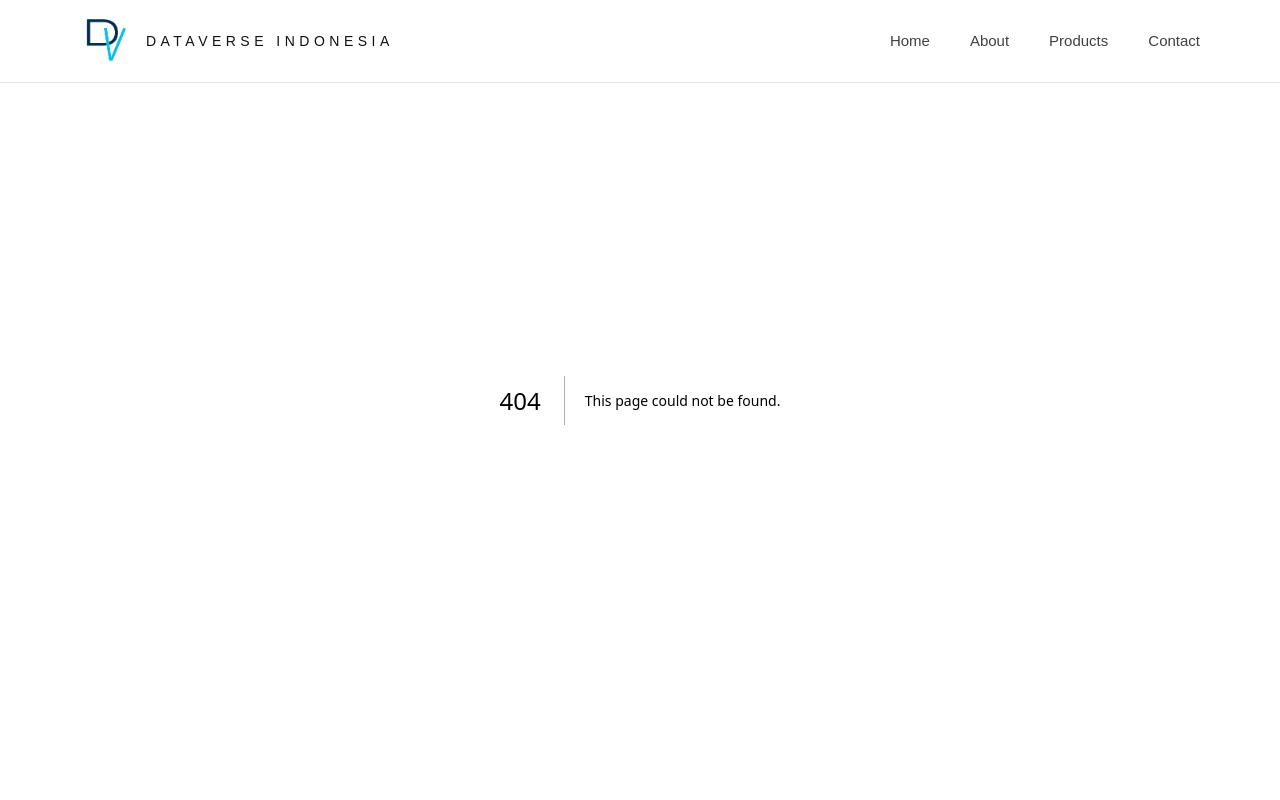
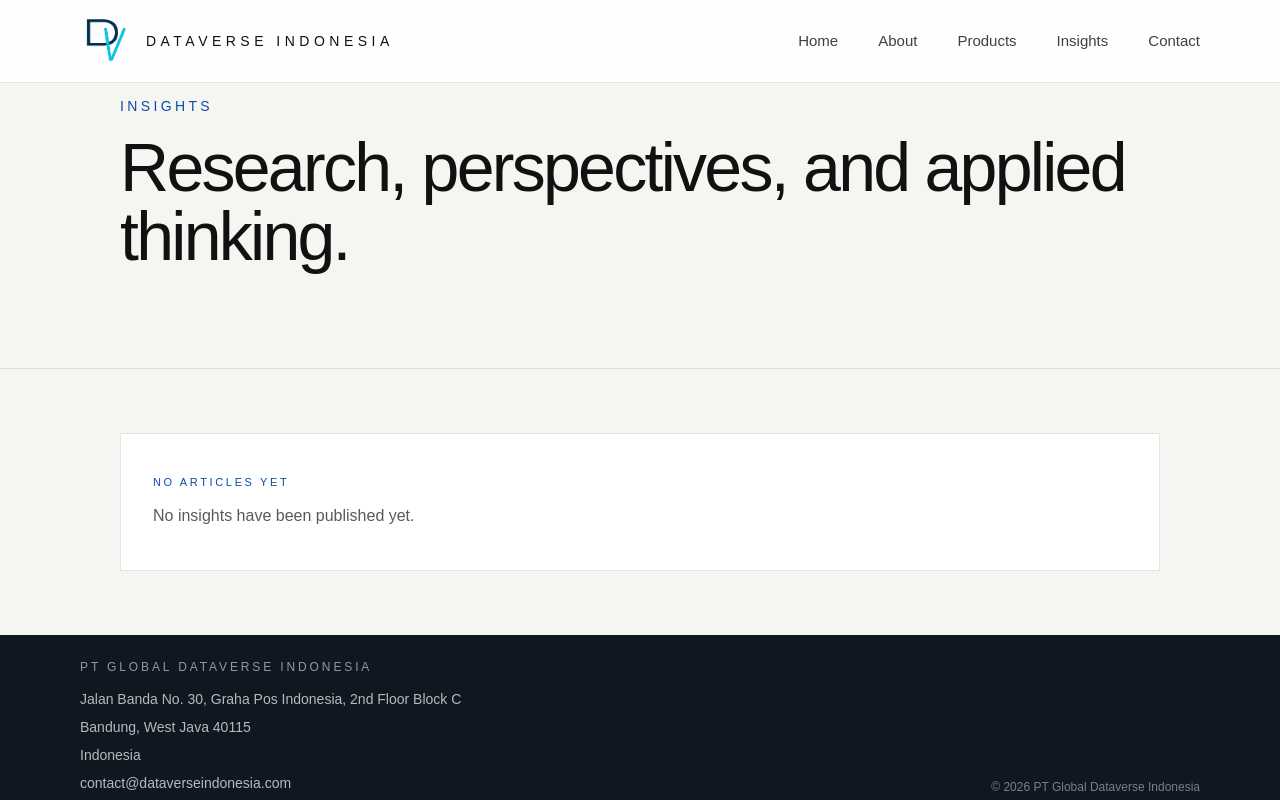
Before and after one commit to argytbh/gdi-site, a Next.js app: page /insights in a window 1280 px wide. Before the commit this address had no page. Shown: the top 800 px of the page. Built offline with nearby package versions, Linux system fonts and the light colour scheme.

Commit message:
Add dynamic insights system with markdown support

```diff
--- /dev/null
+++ b/content/articles/_template.md
@@ -0,0 +1,11 @@
+---
+title: ""
+date: ""
+author: ""
+role: ""
+excerpt: ""
+tags: [""]
+coverImage: ""
+---
+
+Write here...
--- a/package.json
+++ b/package.json
@@ -10,7 +10,9 @@
   },
   "dependencies": {
     "@vercel/analytics": "^2.0.1",
+    "gray-matter": "^4.0.3",
     "lucide-react": "^1.7.0",
+    "marked": "^17.0.5",
     "motion": "^12.38.0",
     "next": "16.2.1",
     "react": "19.2.4",
@@ -23,6 +25,7 @@
     "@types/react-dom": "^19",
     "eslint": "^9",
     "eslint-config-next": "16.2.1",
+    "eslint-config-prettier": "^10.1.8",
     "tailwindcss": "^4",
     "typescript": "^5"
   }
--- /dev/null
+++ b/src/app/insights/[slug]/page.tsx
@@ -0,0 +1,39 @@
+import { notFound } from "next/navigation";
+import { marked } from "marked";
+import { getArticleBySlug } from "@/lib/articles";
+
+export default async function ArticlePage({
+  params,
+}: {
+  params: Promise<{ slug: string }>;
+}) {
+  const { slug } = await params;
+  const article = getArticleBySlug(slug);
+
+  if (!article) {
+    notFound();
+  }
+
+  const html = marked(article.content);
+
+  return (
+    <main className="bg-[#f5f5f2] text-[#111111]">
+      <article className="mx-auto max-w-[900px] px-8 py-20 sm:px-12 lg:px-20 lg:py-24">
+        <p className="text-[11px] uppercase tracking-[0.24em] text-[#0a4ea3]">
+          {article.date}
+        </p>
+        <h1 className="mt-4 text-4xl font-light leading-[1.02] tracking-[-0.04em] sm:text-5xl lg:text-[64px]">
+          {article.title}
+        </h1>
+        <p className="mt-6 text-lg leading-8 text-black/70">
+          {article.excerpt}
+        </p>
+
+        <div
+          className="prose prose-neutral mt-12 max-w-none border-t border-black/10 pt-8"
+          dangerouslySetInnerHTML={{ __html: html }}
+        />
+      </article>
+    </main>
+  );
+}
--- /dev/null
+++ b/src/app/insights/page.tsx
@@ -0,0 +1,60 @@
+import Link from "next/link";
+import { getAllArticles } from "@/lib/articles";
+
+export default function InsightsPage() {
+  const articles = getAllArticles();
+
+  return (
+    <main className="bg-[#f5f5f2] text-[#111111]">
+      <section className="border-b border-black/10">
+        <div className="mx-auto max-w-[1200px] px-8 py-20 sm:px-12 lg:px-20 lg:py-24">
+          <p className="text-[14px] uppercase tracking-[0.24em] text-[#0a4ea3]">
+            Insights
+          </p>
+          <h1 className="mt-4 text-4xl font-light leading-[1.02] tracking-[-0.04em] sm:text-5xl lg:text-[68px]">
+            Research, perspectives, and applied thinking.
+          </h1>
+        </div>
+      </section>
+
+      <section>
+        <div className="mx-auto max-w-[1200px] px-8 py-14 sm:px-12 lg:px-20 lg:py-16">
+          {articles.length === 0 ? (
+            <div className="border border-black/10 bg-white px-8 py-10">
+              <p className="text-[11px] uppercase tracking-[0.24em] text-[#0a4ea3]">
+                No articles yet
+              </p>
+              <p className="mt-3 text-sm leading-7 text-black/65 sm:text-base">
+                No insights have been published yet.
+              </p>
+            </div>
+          ) : (
+            <div className="grid gap-6 md:grid-cols-2">
+              {articles.map((article) => (
+                <Link
+                  key={article.slug}
+                  href={`/insights/${article.slug}`}
+                  className="group border border-black/10 bg-white px-8 py-8 transition duration-300 hover:-translate-y-1 hover:shadow-[0_14px_40px_rgba(0,0,0,0.06)]"
+                >
+                  <p className="text-[11px] uppercase tracking-[0.24em] text-[#0a4ea3]">
+                    {article.date}
+                  </p>
+                  <h2 className="mt-3 text-2xl font-light tracking-[-0.02em]">
+                    {article.title}
+                  </h2>
+                  <p className="mt-4 text-sm leading-7 text-black/65 sm:text-base">
+                    {article.excerpt}
+                  </p>
+                  <span className="mt-8 inline-flex items-center gap-2 text-sm uppercase tracking-[0.18em] text-[#0a4ea3] transition-transform duration-300 group-hover:translate-x-1">
+                    Read more
+                    <span aria-hidden="true">→</span>
+                  </span>
+                </Link>
+              ))}
+            </div>
+          )}
+        </div>
+      </section>
+    </main>
+  );
+}
--- a/src/app/layout.tsx
+++ b/src/app/layout.tsx
@@ -6,13 +6,15 @@ import { Analytics } from "@vercel/analytics/next"
 
 export const metadata: Metadata = {
   title: {
-    default: "IT Consulting & ERP Solutions Indonesia | PT Global Dataverse Indonesia",
+    default: "IT Consulting & AI Solutions Indonesia | PT Global Dataverse Indonesia",
     template: "%s | GDI",
   },
   description:
-    "PT Global Dataverse Indonesia provides ERP implementation, IT consulting, AI solutions, and system development services for businesses in Indonesia.",
+    "PT Global Dataverse Indonesia provides Digitalizations, IT consulting, AI solutions, and system development services for businesses in Indonesia.",
   keywords: [
     "ERP Indonesia",
+    "Digitalization Indonesia",
+    "Digital Transformation Indonesia",
     "IT Consulting Indonesia",
     "ERP Consultant Indonesia",
     "AI Solutions Indonesia",
--- a/src/app/page.tsx
+++ b/src/app/page.tsx
@@ -1,8 +1,7 @@
-"use client";
-
 import Link from "next/link";
 import Image from "next/image";
 import { Cpu, Network, ShieldCheck } from "lucide-react";
+import { getLatestArticles } from "@/lib/articles";
 
 const highlights = [
   {
@@ -37,13 +36,23 @@ const beliefs = [
   },
 ];
 
-const stats = [
-  { value: "3", label: "Core capability areas" },
-  { value: "4", label: "Main website sections" },
-  { value: "100%", label: "Deployment-oriented focus" },
+const placeholderInsights = [
+  {
+    title: "ERP, AI, and operational systems",
+    text: "Perspectives from ongoing work and implementation experience are being prepared.",
+  },
+  {
+    title: "Research and applied technology",
+    text: "Articles on digital systems, infrastructure, and practical AI will be published here.",
+  },
+  {
+    title: "Consulting notes and field insights",
+    text: "Our team will share selected observations, frameworks, and execution-oriented thinking.",
+  },
 ];
 
 export default function Page() {
+  const latestArticles = getLatestArticles(3);
   return (
     <main className="bg-white text-[#111111]">
       <div className="relative">
@@ -80,7 +89,9 @@ export default function Page() {
               <div
                 key={item.title}
                 className={`px-8 py-10 sm:px-12 lg:px-16 lg:py-12 ${
-                  index !== highlights.length - 1 ? "md:border-r md:border-black/10" : ""
+                  index !== highlights.length - 1
+                    ? "md:border-r md:border-black/10"
+                    : ""
                 }`}
               >
                 <p className="text-[11px] uppercase tracking-[0.24em] text-[#0a4ea3]">
@@ -142,7 +153,7 @@ export default function Page() {
         </div>
       </section>
 
-      <section className="border-b border-black/10 bg-[#f5f5f2]">
+      <section className="border-b border-black/10 bg-[#ffffff]">
         <div className="mx-auto max-w-[1600px] px-8 py-16 sm:px-12 lg:px-20 lg:py-24">
           <div className="max-w-3xl">
             <p className="text-[16px] uppercase tracking-[0.24em] text-[#0a4ea3]">
@@ -206,13 +217,94 @@ export default function Page() {
             </p>
 
             <div className="mt-14 flex flex-wrap items-center justify-center gap-14 sm:gap-20">
-            <img src="/logos/jsc.png" alt="Jakarta Smart City" className="h-24 w-auto object-contain transition duration-300 hover:scale-105" />
-            <img src="/logos/komdigi.png" alt="Komdigi" className="h-24 w-auto object-contain transition duration-300 hover:scale-105" />
-            <img src="/logos/pnj.png" alt="Politeknik Negeri Jakarta" className="h-28 w-auto object-contain transition duration-300 hover:scale-105" />
-            <img src="/logos/mulawarman.png" alt="Mulawarman University" className="h-28 w-auto object-contain transition duration-300 hover:scale-105" />
-            <img src="/logos/iain-kediri.png" alt="IAIN Kediri" className="h-24 w-auto object-contain transition duration-300 hover:scale-105" />
+              <img
+                src="/logos/jsc.png"
+                alt="Jakarta Smart City"
+                className="h-24 w-auto object-contain transition duration-300 hover:scale-105"
+              />
+              <img
+                src="/logos/komdigi.png"
+                alt="Komdigi"
+                className="h-24 w-auto object-contain transition duration-300 hover:scale-105"
+              />
+              <img
+                src="/logos/pnj.png"
+                alt="Politeknik Negeri Jakarta"
+                className="h-28 w-auto object-contain transition duration-300 hover:scale-105"
+              />
+              <img
+                src="/logos/mulawarman.png"
+                alt="Mulawarman University"
+                className="h-28 w-auto object-contain transition duration-300 hover:scale-105"
+              />
+              <img
+                src="/logos/iain-kediri.png"
+                alt="IAIN Kediri"
+                className="h-24 w-auto object-contain transition duration-300 hover:scale-105"
+              />
             </div>
           </div>
+        </div>
+      </section>
+
+      <section className="border-t border-black/10 bg-[#ffffff]">
+        <div className="mx-auto max-w-[1600px] px-8 py-14 sm:px-12 lg:px-20 lg:py-16">
+          <div className="flex flex-col gap-4 md:flex-row md:items-end md:justify-between">
+            <div className="max-w-2xl">
+              <p className="text-[18px] uppercase tracking-[0.24em] text-[#0a4ea3]">
+                Insights
+              </p>
+              <h2 className="mt-3 text-3xl font-light leading-[1.05] tracking-[-0.03em] sm:text-4xl lg:text-[44px]">
+                Perspectives and notes from our work.
+              </h2>
+            </div>
+
+            <Link
+              href="/insights"
+              className="inline-flex items-center gap-3 self-start text-sm uppercase tracking-[0.22em] text-[#0a4ea3] transition-opacity hover:opacity-70 md:self-auto"
+            >
+              View all insights
+              <span aria-hidden="true">→</span>
+            </Link>
+          </div>
+
+          {latestArticles.length === 0 ? (
+            <div className="mt-8 border border-black/10 bg-white px-8 py-10">
+              <p className="text-[14px] uppercase tracking-[0.24em] text-[#0a4ea3]">
+                No articles yet
+              </p>
+              <p className="mt-3 max-w-2xl text-sm leading-7 text-black/65 sm:text-base">
+                Articles from our team will appear here once published.
+              </p>
+            </div>
+          ) : (
+            <div className="mt-8 grid gap-6 lg:grid-cols-3">
+              {latestArticles.map((article) => (
+                <Link
+                  key={article.slug}
+                  href={`/insights/${article.slug}`}
+                  className="group flex min-h-[220px] flex-col justify-between border border-black/10 bg-white px-7 py-7 transition duration-300 hover:-translate-y-1 hover:shadow-[0_14px_40px_rgba(0,0,0,0.06)]"
+                >
+                  <div>
+                    <p className="text-[11px] uppercase tracking-[0.24em] text-[#0a4ea3]">
+                      {article.date}
+                    </p>
+                    <h3 className="mt-3 text-[28px] font-light leading-[1.15] tracking-[-0.02em] text-black">
+                      {article.title}
+                    </h3>
+                    <p className="mt-4 text-sm leading-7 text-black/65 sm:text-base">
+                      {article.excerpt}
+                    </p>
+                  </div>
+
+                  <span className="mt-8 inline-flex items-center gap-2 text-sm uppercase tracking-[0.18em] text-[#0a4ea3] transition-transform duration-300 group-hover:translate-x-1">
+                    Read more
+                    <span aria-hidden="true">→</span>
+                  </span>
+                </Link>
+              ))}
+            </div>
+          )}
         </div>
       </section>
 
@@ -240,43 +332,41 @@ export default function Page() {
   );
 }
 
-function BeliefIcon({ type }: { type: string }) {
-  if (type === "deployment") {
-    return <ShieldCheck className="h-12 w-12 stroke-[1.5]" />;
-  }
-
-  if (type === "structure") {
-    return <Network className="h-12 w-12 stroke-[1.5]" />;
-  }
-
-  return <Cpu className="h-12 w-12 stroke-[1.5]" />;
-}
-
-type FeatureLinkProps = {
+function FeatureLink({
+  title,
+  body,
+  href,
+}: {
   title: string;
   body: string;
   href: string;
-};
-
-function FeatureLink({ title, body, href }: FeatureLinkProps) {
+}) {
   return (
     <Link
       href={href}
-      className="group border-b border-black/10 pb-8 last:border-b-0 last:pb-0"
+      className="group flex items-start justify-between gap-6 py-6 transition-opacity hover:opacity-75"
     >
-      <div className="flex items-start justify-between gap-6">
       <div>
-          <h3 className="text-2xl font-light tracking-[-0.02em] transition-colors group-hover:text-[#0a4ea3]">
-            {title}
-          </h3>
+        <h3 className="text-xl font-light tracking-[-0.02em]">{title}</h3>
         <p className="mt-3 max-w-md text-sm leading-7 text-black/65 sm:text-base">
           {body}
         </p>
       </div>
-        <span className="mt-1 text-[#0a4ea3] transition-transform group-hover:translate-x-1">
+      <span className="mt-1 text-[#0a4ea3] transition-transform duration-300 group-hover:translate-x-1">
         →
       </span>
-      </div>
     </Link>
   );
 }
+
+function BeliefIcon({ type }: { type: string }) {
+  if (type === "deployment") {
+    return <ShieldCheck className="h-7 w-7" strokeWidth={1.75} />;
+  }
+
+  if (type === "structure") {
+    return <Network className="h-7 w-7" strokeWidth={1.75} />;
+  }
+
+  return <Cpu className="h-7 w-7" strokeWidth={1.75} />;
+}
--- a/src/components/layout/navbar.tsx
+++ b/src/components/layout/navbar.tsx
@@ -8,6 +8,7 @@ const navItems = [
   { label: "Home", href: "/" },
   { label: "About", href: "/about" },
   { label: "Products", href: "/products" },
+  { label: "Insights", href: "/insights" },
   { label: "Contact", href: "/contact" },
 ];
 
--- /dev/null
+++ b/src/lib/articles.ts
@@ -0,0 +1,51 @@
+import fs from "fs";
+import path from "path";
+import matter from "gray-matter";
+
+const articlesDirectory = path.join(process.cwd(), "content/articles");
+
+export type Article = {
+  slug: string;
+  title: string;
+  excerpt: string;
+  date: string;
+  content: string;
+};
+
+export function getAllArticles(): Article[] {
+  if (!fs.existsSync(articlesDirectory)) {
+    return [];
+  }
+
+  const fileNames = fs
+    .readdirSync(articlesDirectory)
+    .filter((file) => file.endsWith(".md") && !file.startsWith("_"));
+
+  const articles = fileNames.map((fileName) => {
+    const slug = fileName.replace(/\.md$/, "");
+    const fullPath = path.join(articlesDirectory, fileName);
+    const fileContents = fs.readFileSync(fullPath, "utf8");
+    const { data, content } = matter(fileContents);
+
+    return {
+      slug,
+      title: data.title ?? "Untitled article",
+      excerpt: data.excerpt ?? "",
+      date: data.date ?? "",
+      content,
+    };
+  });
+
+  return articles.sort(
+    (a, b) => new Date(b.date).getTime() - new Date(a.date).getTime()
+  );
+}
+
+export function getLatestArticles(limit = 3): Article[] {
+  return getAllArticles().slice(0, limit);
+}
+
+export function getArticleBySlug(slug: string): Article | null {
+  const articles = getAllArticles();
+  return articles.find((article) => article.slug === slug) ?? null;
+}
```
Also changed, not shown: 1 other file (tests, documents, lock files or other folders). Lines whose indentation alone changed are shown as unchanged.
